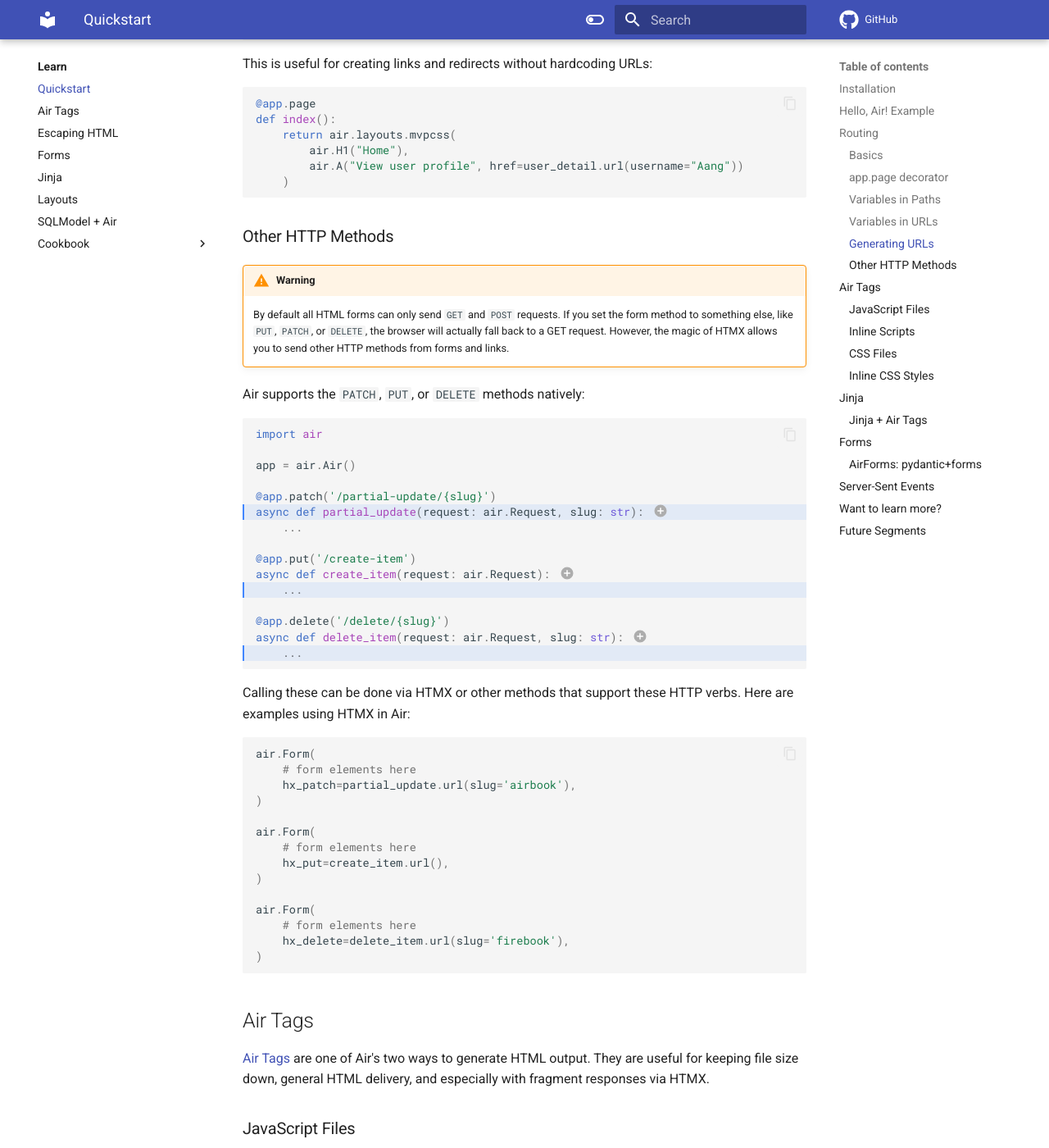
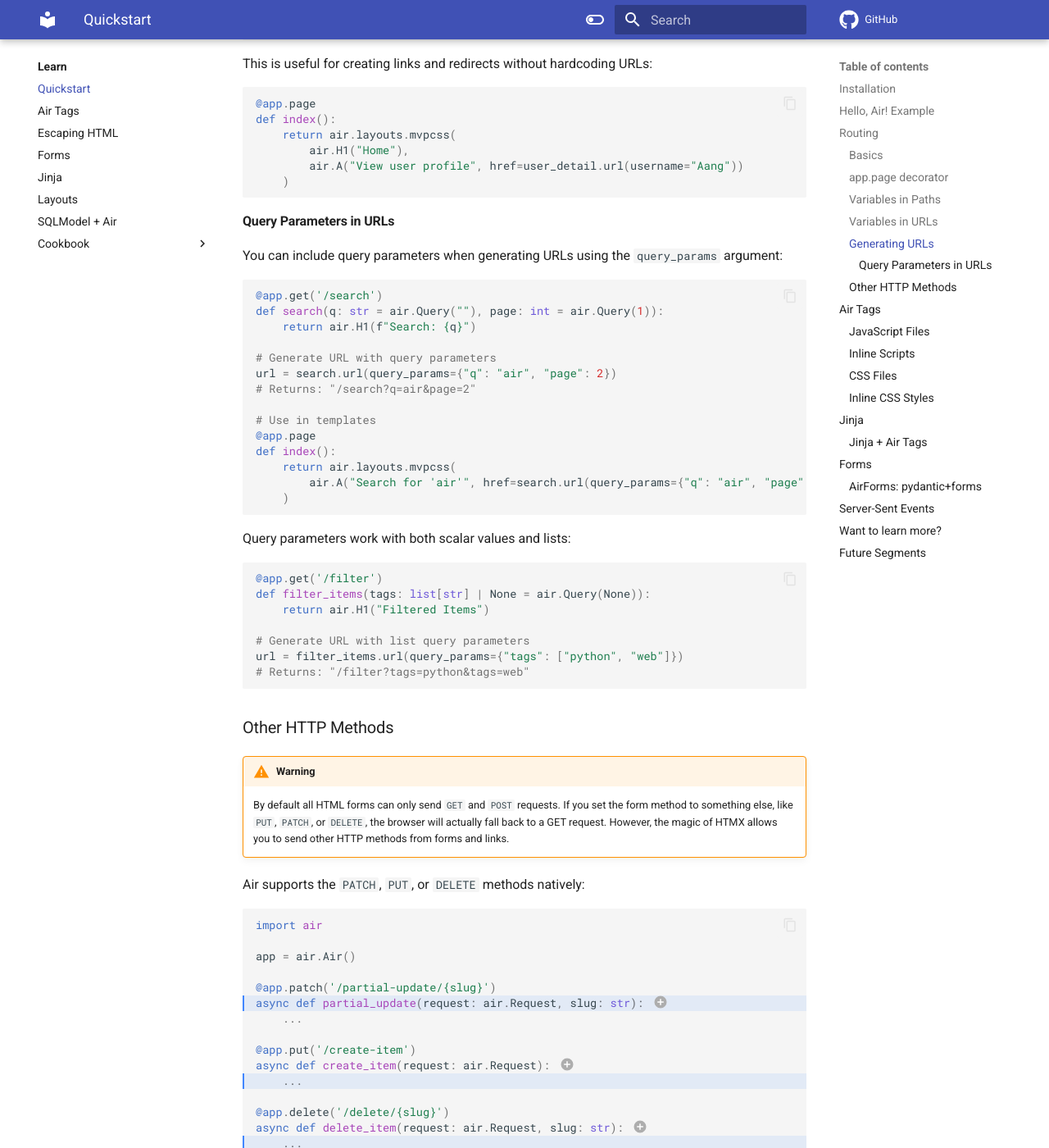
Before and after one commit to feldroy/air, an MkDocs documentation site: the page built from docs/learn/quickstart.md, in a window 1280 px wide and 1400 px high, scrolled down 4074 px. Shown: the whole window at 82% size. Built offline with MkDocs 1.6.1 and Material for MkDocs 9.7.7, drawn with Linux system fonts in a browser that asks for light colours; comment, search, counter and statistics services are not loaded.

Commit message:
docs: add documentation for using query parameters

````diff
--- a/docs/learn/quickstart.md
+++ b/docs/learn/quickstart.md
@@ -203,6 +203,39 @@ def index():
         air.H1("Home"),
         air.A("View user profile", href=user_detail.url(username="Aang"))
     )
+```
+
+#### Query Parameters in URLs
+
+You can include query parameters when generating URLs using the `query_params` argument:
+
+```python
+@app.get('/search')
+def search(q: str = air.Query(""), page: int = air.Query(1)):
+    return air.H1(f"Search: {q}")
+
+# Generate URL with query parameters
+url = search.url(query_params={"q": "air", "page": 2})
+# Returns: "/search?q=air&page=2"
+
+# Use in templates
+@app.page
+def index():
+    return air.layouts.mvpcss(
+        air.A("Search for 'air'", href=search.url(query_params={"q": "air", "page": 1}))
+    )
+```
+
+Query parameters work with both scalar values and lists:
+
+```python
+@app.get('/filter')
+def filter_items(tags: list[str] | None = air.Query(None)):
+    return air.H1("Filtered Items")
+
+# Generate URL with list query parameters
+url = filter_items.url(query_params={"tags": ["python", "web"]})
+# Returns: "/filter?tags=python&tags=web"
 ```
 
 ### Other HTTP Methods
````
Also changed, not shown: docs/api/routing.md (+32 -0 lines).
